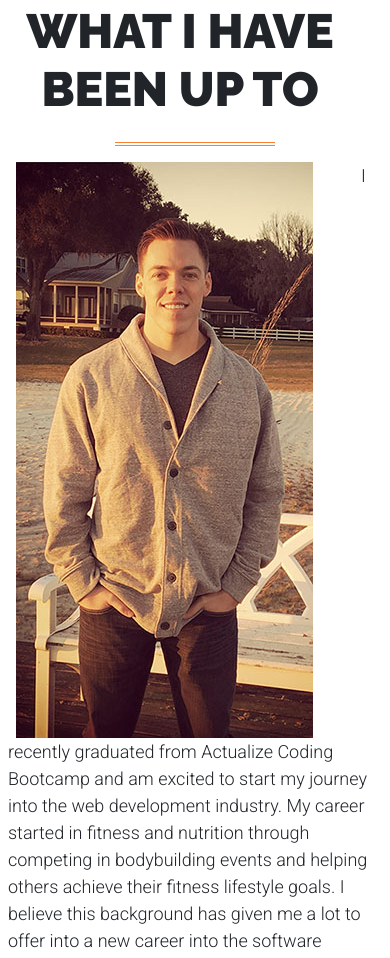
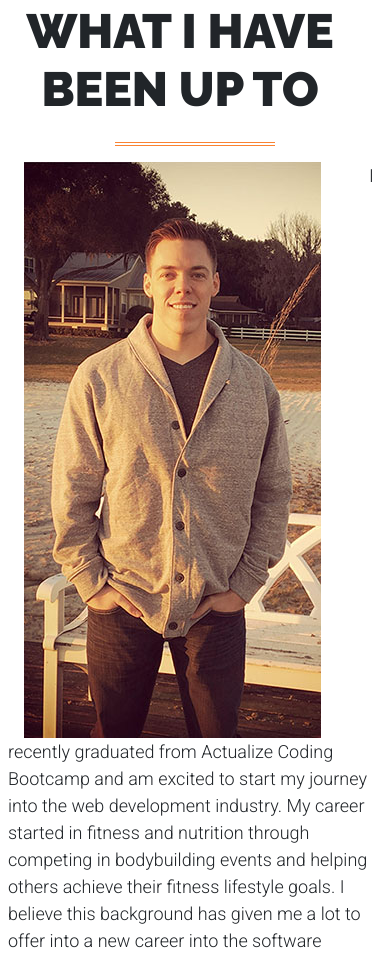
Before and after one commit to henzemike/henzemike.github.io, a plain HTML site: page index.html in a window 390 px wide. Shown: the part 793-1751 px from the top of the page. Drawn offline with Linux system fonts and the light colour scheme.

Commit message:
adding padding to the left side of the piscture to adjust text on mobile view

```diff
--- a/index.html
+++ b/index.html
@@ -110,8 +110,8 @@
       <h1 class="page-section-heading text-uppercase">What I have been up to</h1>
     </div>
     <hr class="primary small">
-    <div>
-      <img class="img-fluid rounded float-left pl-3 pr-5" src="img/mh.jpg">
+
+      <img class="img-fluid rounded float-left pl-4 pr-5" src="img/mh.jpg">
       <p class="text-left pr-2 pl-2">
         I recently graduated from Actualize Coding Bootcamp and am excited to start my journey into the web development industry. My career started in fitness and nutrition through competing in bodybuilding events and helping others achieve their fitness lifestyle goals. I believe this background has given me a lot to offer into a new career into the software development industry and life itself.
       </p>
@@ -124,7 +124,7 @@
       <p class="text-left pr-2 pl-2">
         Bringing my past experiences from the fitness industry into software engineering has allowed me to stay dedicated and think outside of the box when faced with a new challenge. Programing is like working with each individual client: there are many ways to reach the end goal and the first try might not be the one that works best but through trial and error I am able to master that workout routine or programming challenge and start to alter it to a more efficient and effective approach.
       </p>
-    </div>
+
   <br><br><br>
   <hr class="primary small">
   <div class="container-fluid row h-100 align-items-center justify-content-center">
```
